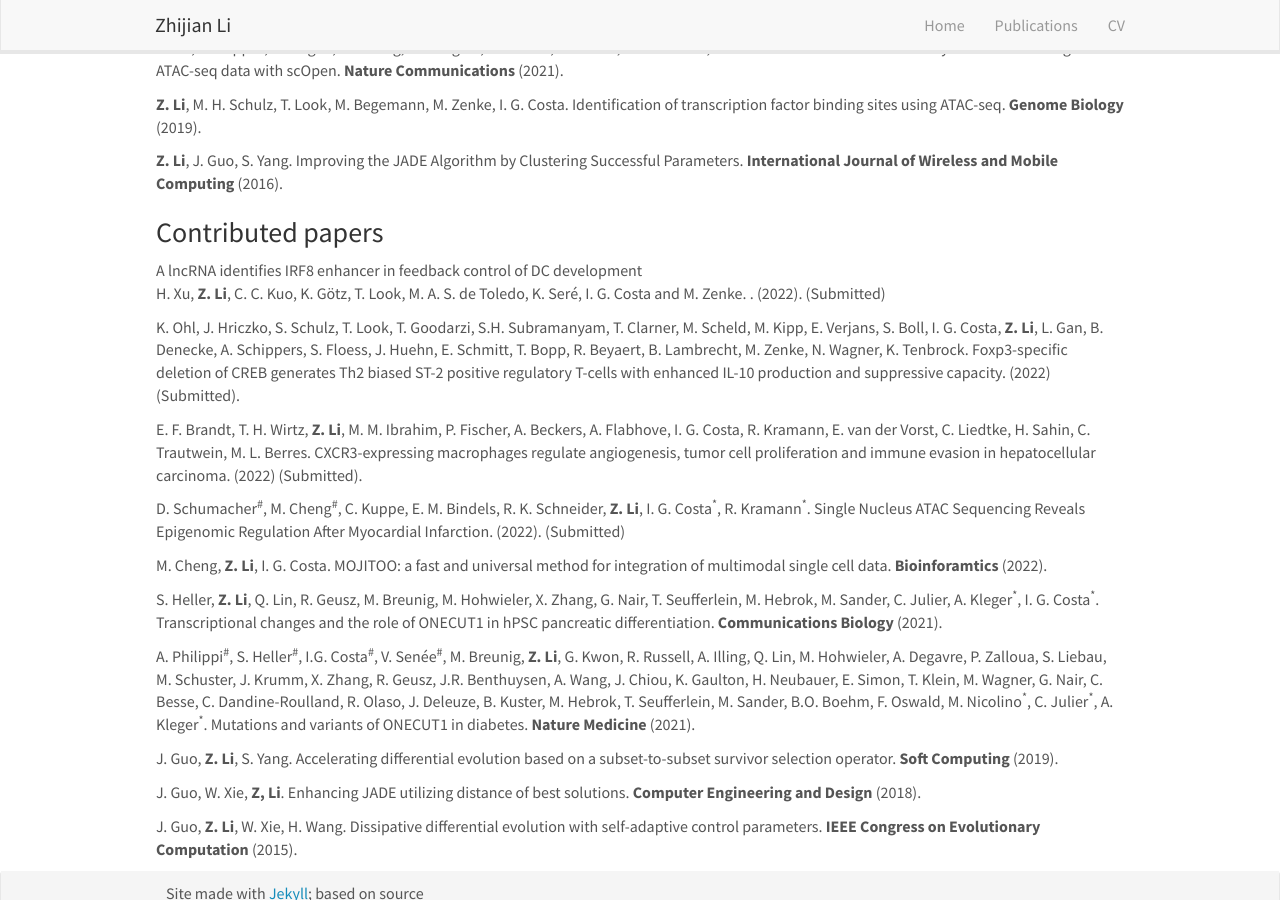
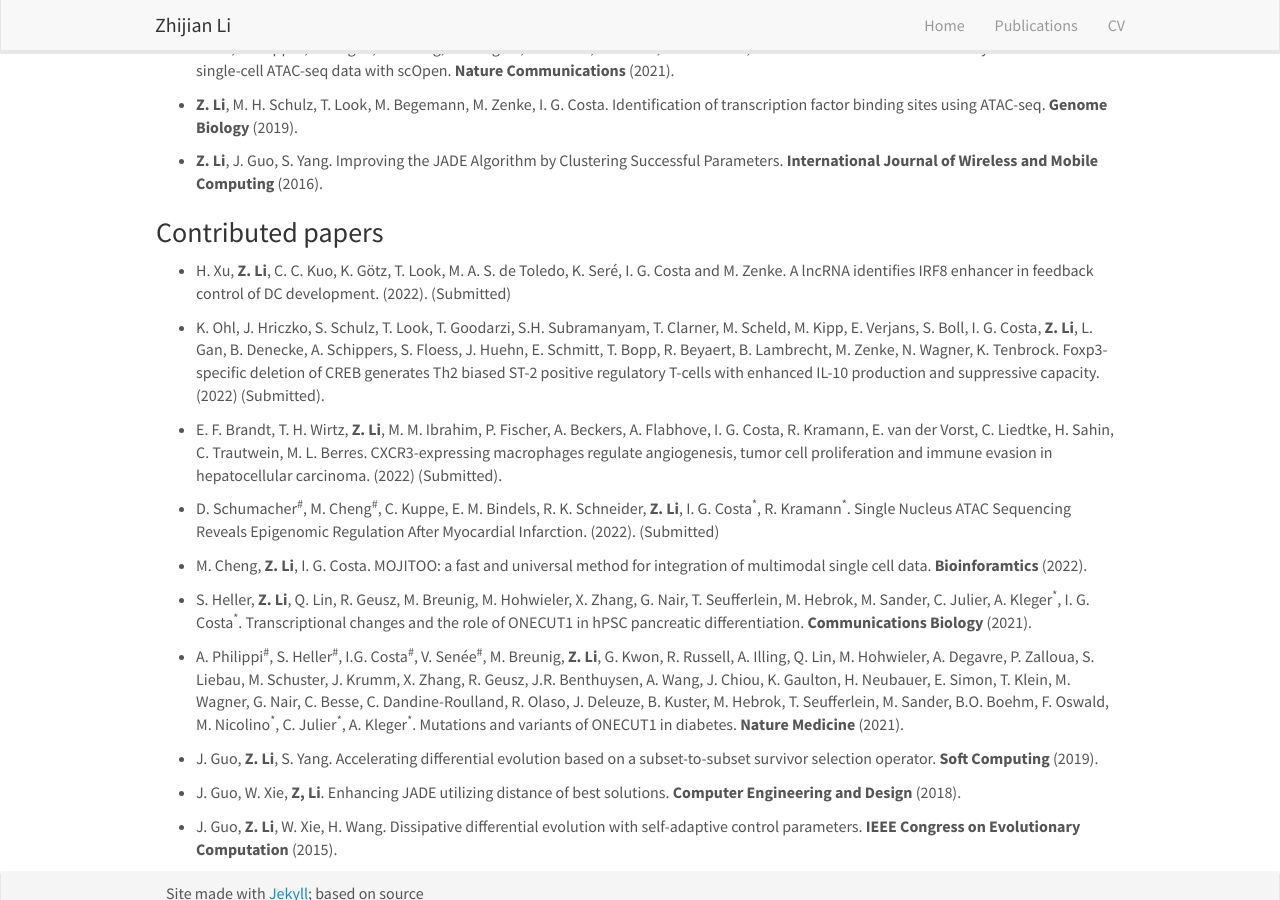
Before and after one commit to lzj1769/lzj1769.github.io, a Jekyll site: the page built from _pages/publications.md, in a window 1280 px wide and 900 px high, scrolled down 483 px. Built offline with Jekyll 4.4.1, drawn with Linux system fonts in a browser that asks for light colours; nearby versions of some CDN libraries.

Commit message:
update pub

```diff
--- a/_pages/publications.md
+++ b/_pages/publications.md
@@ -12,38 +12,37 @@ For a full list see: [Google Scholar](https://scholar.google.de/citations?user=x
 
 ### First/co-first author papers
 
-C. Kuppe<sup>\#</sup>, **Z. Li**<sup>\#</sup>, R. T. Levinson<sup>\#</sup>, P. B. Mompel<sup>\#</sup>, T. Lu, R. Flores, M. Halder, M. Cheng, X. Zhang, R. K. Schneider, R. Thadhani, S. Hayat, K. Lim, I. G. Costa<sup>\*</sup>, J. S. Rodriguez<sup>\*</sup>, R. Kramann<sup>\*</sup>. Integrative single-cell multi-omics analysis reveals traits associated with early heart failure.(2022). (In preparation)
+* C. Kuppe<sup>\#</sup>, **Z. Li**<sup>\#</sup>, R. T. Levinson<sup>\#</sup>, P. B. Mompel<sup>\#</sup>, T. Lu, R. Flores, M. Halder, M. Cheng, X. Zhang, R. K. Schneider, R. Thadhani, S. Hayat, K. Lim, I. G. Costa<sup>\*</sup>, J. S. Rodriguez<sup>\*</sup>, R. Kramann<sup>\*</sup>. Integrative single-cell multi-omics analysis reveals traits associated with early heart failure.(2022). (In preparation)
 
-**Z. Li**, J. Nagai, C. Kuppe, R. Kramann, I. G. Costa. scMEGA: Single-cell Multiomic Enhancer-based Gene Regulatory Network Inference. (2022). (Submitted)
+* **Z. Li**, J. Nagai, C. Kuppe, R. Kramann, I. G. Costa. scMEGA: Single-cell Multiomic Enhancer-based Gene Regulatory Network Inference. (2022). (Submitted)
 
-C. Kuppe<sup>\#</sup>, R. O. R. Flores<sup>\#</sup>, **Z. Li<sup>\#</sup>**, S. Hayat, R. T. Levinson, X. Liao, M. T. Hannani, J. Tanevski, F. Wünnemann, J. S. Nagai, M. Halder, D. Schumacher, S. Menzel, G. Schäfer, K. Hoeft, M. Cheng, S. Ziegler, X. Zhang, F. Peisker, N. Kaesler, T. Saritas, Y. Xu, A. Kassner, J. Gummert, M. Morshuis, J. Amrute, R. J. A. Veltrop, P. Boor, K. Klingel, L. W. Van Laake, A. Vink, R. M. Hoogenboezem18, E. M. J. Bindels, L. Schurgers, S. Sattler, D. Schapiro, R. K. Schneider, K. Lavine, H. Milting<sup>\*</sup>, I. G. Costa<sup>\*</sup>, J. Saez-Rodriguez<sup>\*</sup> and R. Kramann<sup>\*</sup>. Spatial multi-omic map of human myocardial infarction. **Nature** (2022). (In press)
+* C. Kuppe<sup>\#</sup>, R. O. R. Flores<sup>\#</sup>, **Z. Li<sup>\#</sup>**, S. Hayat, R. T. Levinson, X. Liao, M. T. Hannani, J. Tanevski, F. Wünnemann, J. S. Nagai, M. Halder, D. Schumacher, S. Menzel, G. Schäfer, K. Hoeft, M. Cheng, S. Ziegler, X. Zhang, F. Peisker, N. Kaesler, T. Saritas, Y. Xu, A. Kassner, J. Gummert, M. Morshuis, J. Amrute, R. J. A. Veltrop, P. Boor, K. Klingel, L. W. Van Laake, A. Vink, R. M. Hoogenboezem18, E. M. J. Bindels, L. Schurgers, S. Sattler, D. Schapiro, R. K. Schneider, K. Lavine, H. Milting<sup>\*</sup>, I. G. Costa<sup>\*</sup>, J. Saez-Rodriguez<sup>\*</sup> and R. Kramann<sup>\*</sup>. Spatial multi-omic map of human myocardial infarction. **Nature** (2022). (In press)
 
-**Z. Li**<sup>\#</sup>, C. Kuppe<sup>\#</sup>, S. Ziegler, M. Cheng, N. Kabgani, S. Menzel, M. Zenke, R. Kramann<sup>\*</sup>, I. G. Costa<sup>\*</sup>. Chromatin-accessibility estimation of single-cell ATAC-seq data with scOpen. **Nature Communications** (2021).
+* **Z. Li**<sup>\#</sup>, C. Kuppe<sup>\#</sup>, S. Ziegler, M. Cheng, N. Kabgani, S. Menzel, M. Zenke, R. Kramann<sup>\*</sup>, I. G. Costa<sup>\*</sup>. Chromatin-accessibility estimation of single-cell ATAC-seq data with scOpen. **Nature Communications** (2021).
 
-**Z. Li**, M. H. Schulz, T. Look, M. Begemann, M. Zenke, I. G. Costa. Identification of transcription factor binding sites using ATAC-seq. **Genome Biology** (2019).
+* **Z. Li**, M. H. Schulz, T. Look, M. Begemann, M. Zenke, I. G. Costa. Identification of transcription factor binding sites using ATAC-seq. **Genome Biology** (2019).
 
-**Z. Li**, J. Guo, S. Yang. Improving the JADE Algorithm by Clustering Successful Parameters.
+* **Z. Li**, J. Guo, S. Yang. Improving the JADE Algorithm by Clustering Successful Parameters.
 **International Journal of Wireless and Mobile Computing** (2016).
 
 ### Contributed papers
 
-A lncRNA identifies IRF8 enhancer in feedback control of DC development \
-H. Xu, **Z. Li**, C. C. Kuo, K. Götz, T. Look, M. A. S. de Toledo, K. Seré, I. G. Costa and M. Zenke. . (2022). (Submitted)
+* H. Xu, **Z. Li**, C. C. Kuo, K. Götz, T. Look, M. A. S. de Toledo, K. Seré, I. G. Costa and M. Zenke. A lncRNA identifies IRF8 enhancer in feedback control of DC development. (2022). (Submitted)
 
-K. Ohl, J. Hriczko, S. Schulz, T. Look, T. Goodarzi, S.H. Subramanyam, T. Clarner, M. Scheld, M. Kipp, E. Verjans, S. Boll, I. G. Costa, **Z. Li**, L. Gan, B. Denecke, A. Schippers, S. Floess, J. Huehn, E. Schmitt, T. Bopp, R. Beyaert, B. Lambrecht, M. Zenke, N. Wagner, K. Tenbrock. Foxp3-specific deletion of CREB generates Th2 biased ST-2 positive regulatory T-cells with enhanced IL-10 production and suppressive capacity. (2022) (Submitted).
+* K. Ohl, J. Hriczko, S. Schulz, T. Look, T. Goodarzi, S.H. Subramanyam, T. Clarner, M. Scheld, M. Kipp, E. Verjans, S. Boll, I. G. Costa, **Z. Li**, L. Gan, B. Denecke, A. Schippers, S. Floess, J. Huehn, E. Schmitt, T. Bopp, R. Beyaert, B. Lambrecht, M. Zenke, N. Wagner, K. Tenbrock. Foxp3-specific deletion of CREB generates Th2 biased ST-2 positive regulatory T-cells with enhanced IL-10 production and suppressive capacity. (2022) (Submitted).
 
-E. F. Brandt, T. H. Wirtz, **Z. Li**, M. M. Ibrahim, P. Fischer, A. Beckers, A. Flabhove, I. G. Costa, R. Kramann, E. van der Vorst, C. Liedtke, H. Sahin, C. Trautwein, M. L. Berres. CXCR3-expressing macrophages regulate angiogenesis, tumor cell proliferation and immune evasion in hepatocellular carcinoma. (2022) (Submitted).
+* E. F. Brandt, T. H. Wirtz, **Z. Li**, M. M. Ibrahim, P. Fischer, A. Beckers, A. Flabhove, I. G. Costa, R. Kramann, E. van der Vorst, C. Liedtke, H. Sahin, C. Trautwein, M. L. Berres. CXCR3-expressing macrophages regulate angiogenesis, tumor cell proliferation and immune evasion in hepatocellular carcinoma. (2022) (Submitted).
 
-D. Schumacher<sup>\#</sup>, M. Cheng<sup>\#</sup>, C. Kuppe, E. M. Bindels, R. K. Schneider, **Z. Li**, I. G. Costa<sup>*</sup>, R. Kramann<sup>*</sup>. Single Nucleus ATAC Sequencing Reveals Epigenomic Regulation After Myocardial Infarction. (2022). (Submitted)
+* D. Schumacher<sup>\#</sup>, M. Cheng<sup>\#</sup>, C. Kuppe, E. M. Bindels, R. K. Schneider, **Z. Li**, I. G. Costa<sup>*</sup>, R. Kramann<sup>*</sup>. Single Nucleus ATAC Sequencing Reveals Epigenomic Regulation After Myocardial Infarction. (2022). (Submitted)
 
-M. Cheng, **Z. Li**, I. G. Costa. MOJITOO: a fast and universal method for integration of multimodal single cell data. **Bioinforamtics** (2022).
+* M. Cheng, **Z. Li**, I. G. Costa. MOJITOO: a fast and universal method for integration of multimodal single cell data. **Bioinforamtics** (2022).
 
-S. Heller, **Z. Li**, Q. Lin, R. Geusz, M. Breunig, M. Hohwieler, X. Zhang, G. Nair, T. Seufferlein, M. Hebrok, M. Sander, C. Julier, A. Kleger<sup>*</sup>, I. G. Costa<sup>*</sup>. Transcriptional changes and the role of ONECUT1 in hPSC pancreatic differentiation. **Communications Biology** (2021).
+* S. Heller, **Z. Li**, Q. Lin, R. Geusz, M. Breunig, M. Hohwieler, X. Zhang, G. Nair, T. Seufferlein, M. Hebrok, M. Sander, C. Julier, A. Kleger<sup>*</sup>, I. G. Costa<sup>*</sup>. Transcriptional changes and the role of ONECUT1 in hPSC pancreatic differentiation. **Communications Biology** (2021).
 
-A. Philippi<sup>\#</sup>, S. Heller<sup>\#</sup>, I.G. Costa<sup>\#</sup>, V. Senée<sup>\#</sup>, M. Breunig, **Z. Li**, G. Kwon, R. Russell, A. Illing, Q. Lin, M. Hohwieler, A. Degavre, P. Zalloua, S. Liebau, M. Schuster, J. Krumm, X. Zhang, R. Geusz, J.R. Benthuysen, A. Wang, J. Chiou, K. Gaulton, H. Neubauer, E. Simon, T. Klein, M. Wagner, G. Nair, C. Besse, C. Dandine-Roulland, R. Olaso, J. Deleuze, B. Kuster, M. Hebrok, T. Seufferlein, M. Sander, B.O. Boehm, F. Oswald, M. Nicolino<sup>*</sup>, C. Julier<sup>*</sup>, A. Kleger<sup>*</sup>. Mutations and variants of ONECUT1 in diabetes. **Nature Medicine** (2021).
+* A. Philippi<sup>\#</sup>, S. Heller<sup>\#</sup>, I.G. Costa<sup>\#</sup>, V. Senée<sup>\#</sup>, M. Breunig, **Z. Li**, G. Kwon, R. Russell, A. Illing, Q. Lin, M. Hohwieler, A. Degavre, P. Zalloua, S. Liebau, M. Schuster, J. Krumm, X. Zhang, R. Geusz, J.R. Benthuysen, A. Wang, J. Chiou, K. Gaulton, H. Neubauer, E. Simon, T. Klein, M. Wagner, G. Nair, C. Besse, C. Dandine-Roulland, R. Olaso, J. Deleuze, B. Kuster, M. Hebrok, T. Seufferlein, M. Sander, B.O. Boehm, F. Oswald, M. Nicolino<sup>*</sup>, C. Julier<sup>*</sup>, A. Kleger<sup>*</sup>. Mutations and variants of ONECUT1 in diabetes. **Nature Medicine** (2021).
 
-J. Guo, **Z. Li**, S. Yang. Accelerating differential evolution based on a subset-to-subset survivor selection operator. **Soft Computing** (2019).
+* J. Guo, **Z. Li**, S. Yang. Accelerating differential evolution based on a subset-to-subset survivor selection operator. **Soft Computing** (2019).
 
-J. Guo, W. Xie, **Z, Li**. Enhancing JADE utilizing distance of best solutions. **Computer Engineering and Design** (2018).
+* J. Guo, W. Xie, **Z, Li**. Enhancing JADE utilizing distance of best solutions. **Computer Engineering and Design** (2018).
 
-J. Guo, **Z. Li**, W. Xie, H. Wang. Dissipative differential evolution with self-adaptive control parameters. **IEEE Congress on Evolutionary Computation** (2015).
+* J. Guo, **Z. Li**, W. Xie, H. Wang. Dissipative differential evolution with self-adaptive control parameters. **IEEE Congress on Evolutionary Computation** (2015).
```
